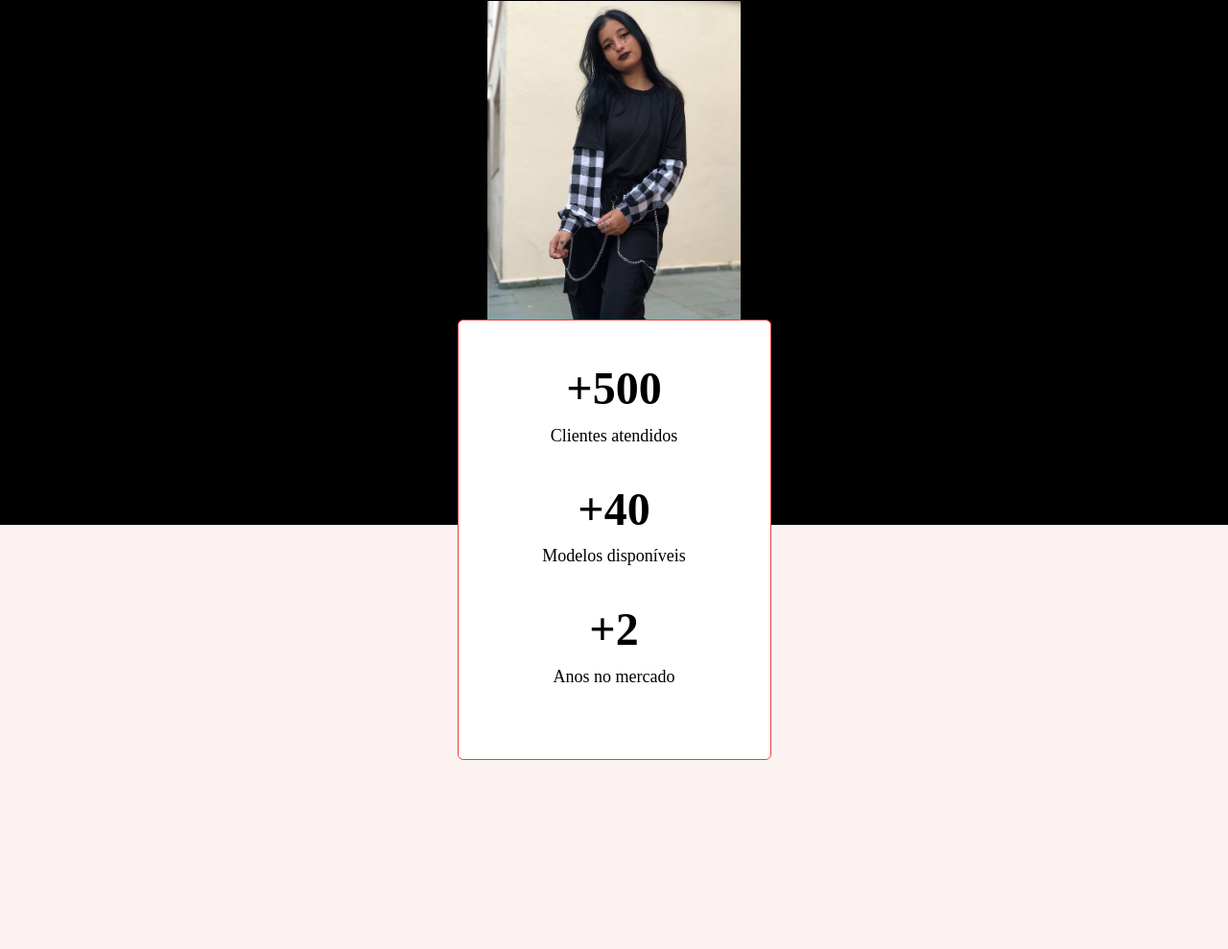
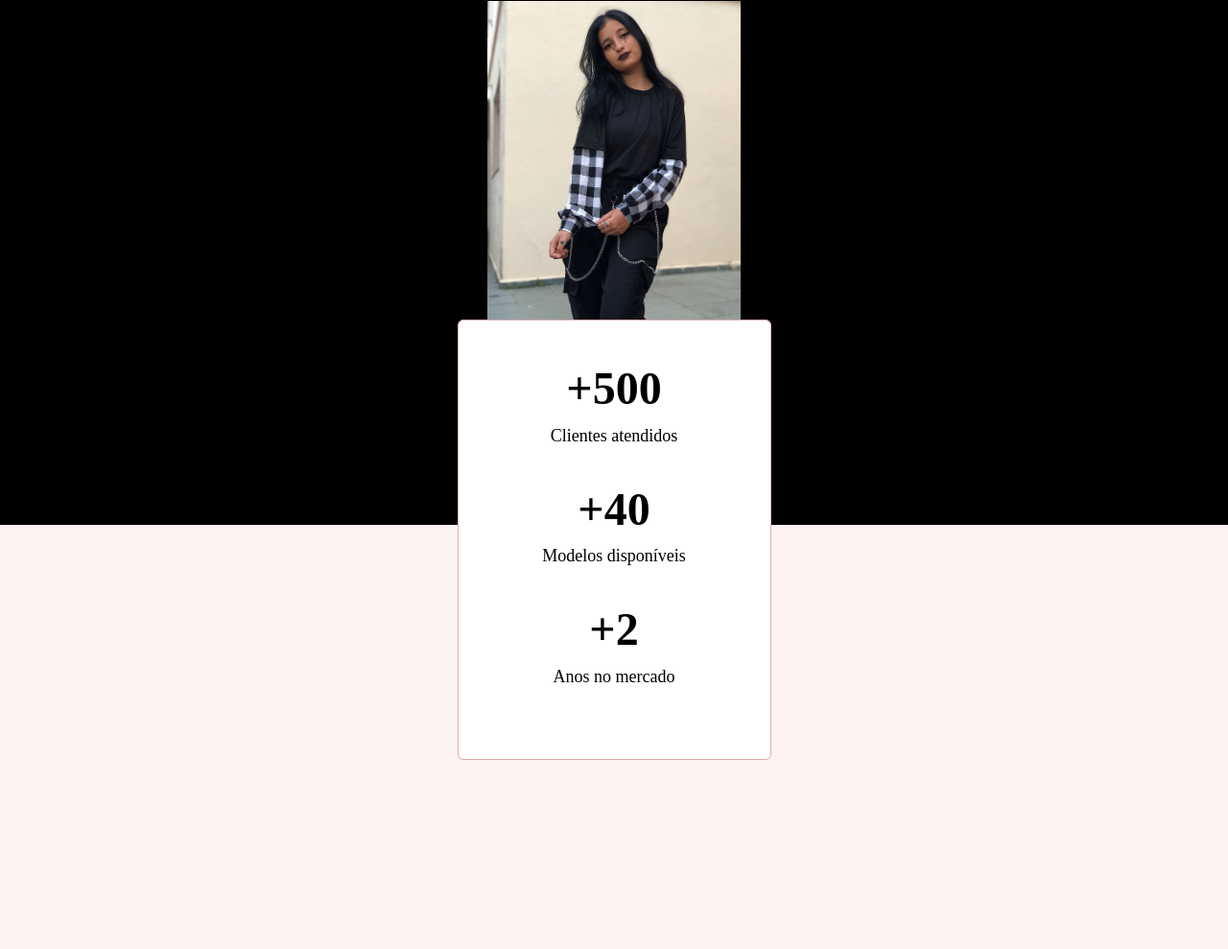
Before and after one commit to heidersilva/nquelstore, a plain HTML site: page index.html in a window 1280 px wide. Shown: the part 533-1522 px from the top of the page at 96% size. Drawn offline with Linux system fonts and the light colour scheme; a web font is replaced by a local one.

Commit message:
alteração de cores 2

```diff
--- a/style.css
+++ b/style.css
@@ -7,7 +7,7 @@
 :root {
   --primary-color: #8b0000;
   --brand-beige: white;
-  --brand-light: hsl(0, 86%, 59%);
+  --brand-light: hsl(0, 47%, 77%);
   --backgroundlight:  hsl(0, 69%, 97%);
   --nav-height: 7.2rem;
   --brand-hover: #5f0000;
```
